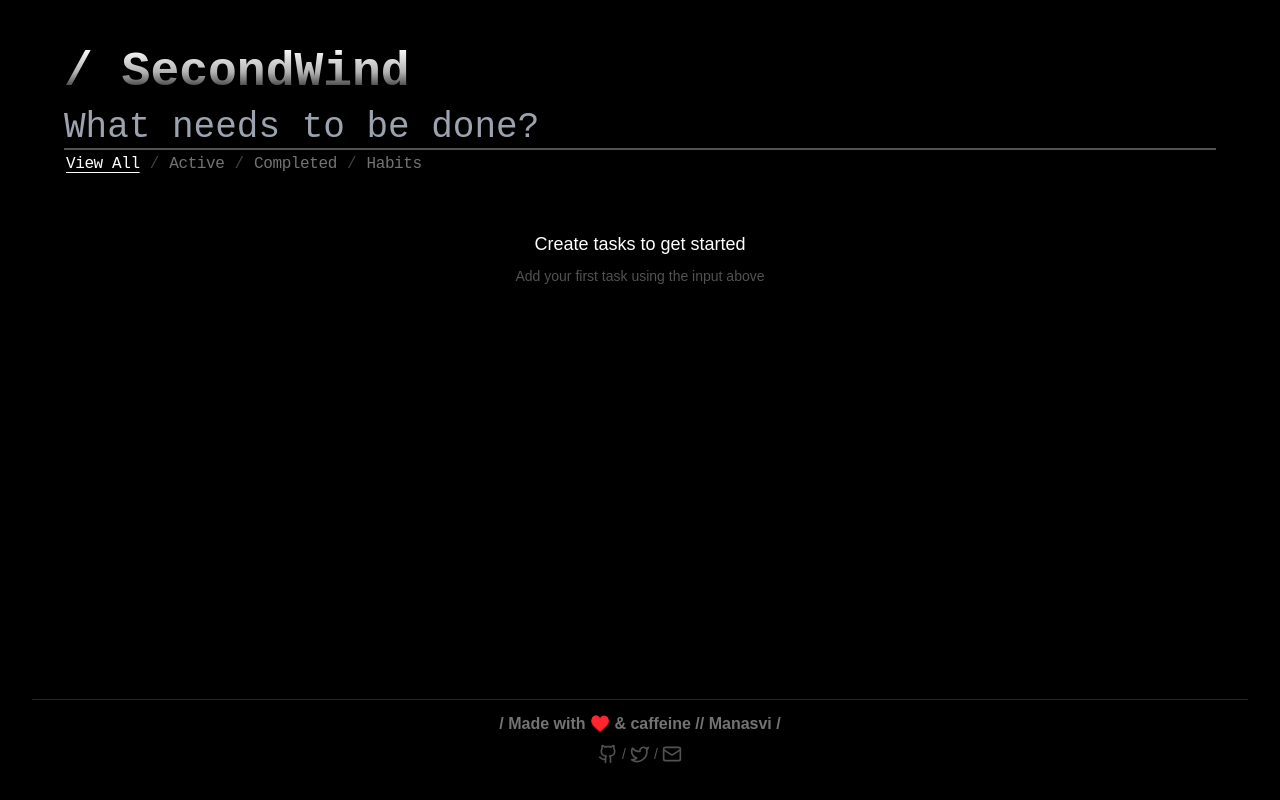
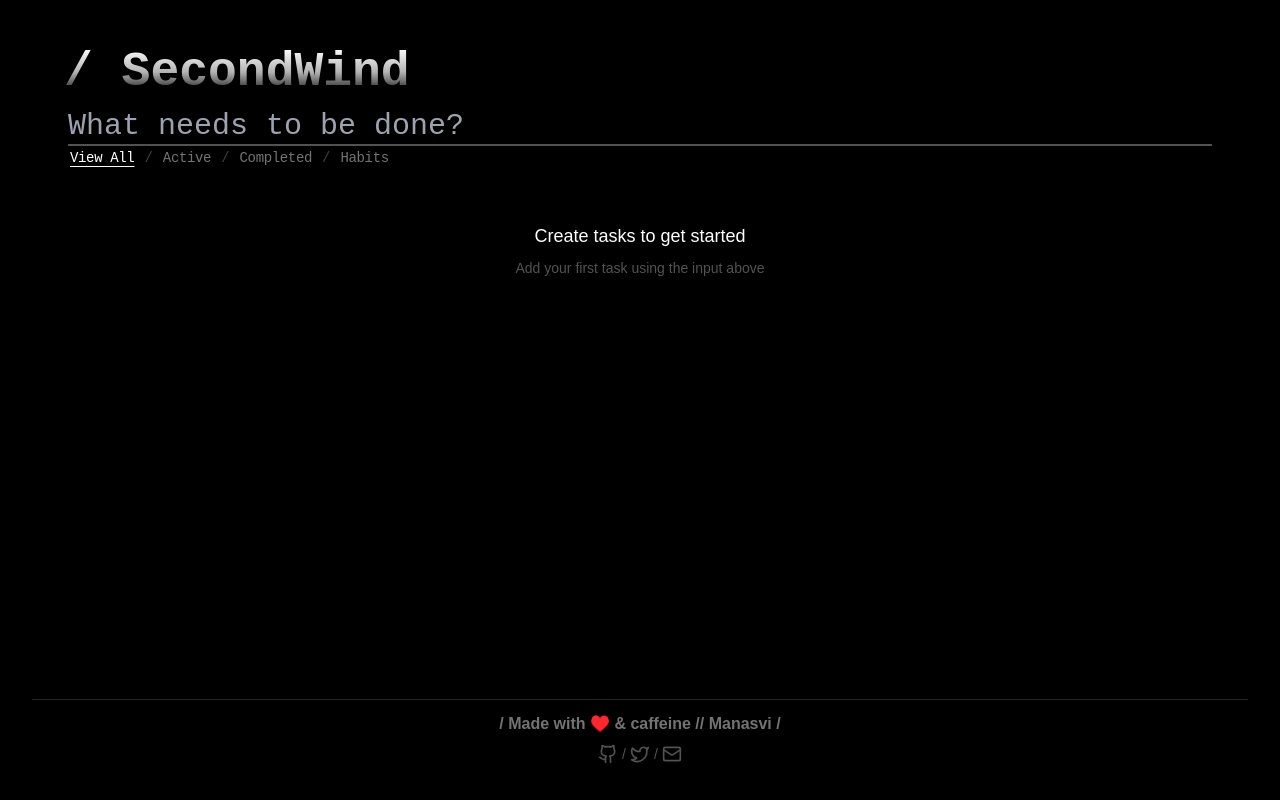
Before and after one commit to manasvitwr/second-wind, a React (Vite) app: page / in a window 1280 px wide. Built offline with nearby package versions, Linux system fonts and the light colour scheme.

Commit message:
feat(ui): Improved navbar text styling

```diff
--- a/src/components/NavBar/NavBar.tsx
+++ b/src/components/NavBar/NavBar.tsx
@@ -21,7 +21,7 @@ const NavBar: React.FC<NavBarProps> = ({ currentFilter, onFilterChange, onAddTas
   };
 
   return (
-    <nav className="flex flex-col gap-0.1 -mb-3">
+    <nav className="flex flex-col px-1 gap-0.1 -mb-3">
       {}
       {currentFilter !== 'habits' && (
         <div className="relative w-full -mb-2.2">
@@ -31,15 +31,15 @@ const NavBar: React.FC<NavBarProps> = ({ currentFilter, onFilterChange, onAddTas
             placeholder="What needs to be done?"
             onChange={e => setNewTask(e.target.value)}
             onKeyPress={handleTaskAdd}
-            className="input-placeholder bg-transparent border-b-2 border-neutral-600 text-white font-geist-mono text-2xl md:text-4xl py-3line w-full tracking-normal transition-all duration-300 focus:border-neutral-400"
+            className="input-placeholder bg-transparent border-b-2 border-neutral-600 text-neutral-400 font-geist-mono font-normal text-2xl md:text-3xl py-3line w-full tracking-normal transition-all duration-300 focus:text-neutral-200 focus:outline-none focus:border-neutral-500 focus:placeholder-neutral-500"
           />
         </div>
       )}
 
-      {/* Filter buttons with horizontal scroll */}
-      <div className="flex items-center gap-0.3 md:gap-1 pb-4 overflow-x-auto scrollbar-hide whitespace-nowrap">
+
+      <div className="flex items-center gap-1 md:gap-1 pb-4 whitespace-nowrap">
         <button
-          className={`nav-text bg-none border-none font-geist-mono px-0.5 py-0.5 transition-colors duration-200 tracking-tight text-lg md:text-base flex-shrink-0 ${
+          className={`nav-text bg-none border-none font-geist-mono font-normal px-0.5 py-0.5 transition-colors duration-200 tracking-tight text-base md:text-sm flex-shrink-0 ${
             currentFilter === 'all'
               ? 'text-white underline underline-offset-4'
               : 'text-neutral-500 hover:text-white'
@@ -48,10 +48,10 @@ const NavBar: React.FC<NavBarProps> = ({ currentFilter, onFilterChange, onAddTas
         >
           View All
         </button>
-        <span className="text-neutral-700 text-sm md:text-base font-geist-mono mx-1 flex-shrink-0">/</span>
+        <span className="text-neutral-700 text-xs md:text-sm font-geist-mono font-normal mx-1 flex-shrink-0">/</span>
         <button
-          className={`nav-text bg-none border-none font-geist-mono px-0.5 py-0.5 transition-colors duration-200 tracking-tight
-             text-lg md:text-base flex-shrink-0 ${
+          className={`nav-text bg-none border-none font-geist-mono font-normal px-0.5 py-0.5 transition-colors duration-200 tracking-tight
+             text-base md:text-sm flex-shrink-0 ${
             currentFilter === 'active'
               ? 'text-white underline underline-offset-4'
               : 'text-neutral-500 hover:text-white'
@@ -60,9 +60,9 @@ const NavBar: React.FC<NavBarProps> = ({ currentFilter, onFilterChange, onAddTas
         >
           Active
         </button>
-        <span className="text-neutral-700 text-sm md:text-base font-geist-mono mx-1 flex-shrink-0">/</span>
+        <span className="text-neutral-700 text-xs md:text-sm font-geist-mono font-normal mx-1 flex-shrink-0">/</span>
         <button
-          className={`nav-text bg-none border-none font-geist-mono px-0.5 py-0.5 transition-colors duration-200 tracking-tight text-lg md:text-base flex-shrink-0 ${
+          className={`nav-text bg-none border-none font-geist-mono font-normal px-0.5 py-0.5 transition-colors duration-200 tracking-tight text-base md:text-sm flex-shrink-0 ${
             currentFilter === 'completed'
               ? 'text-white underline underline-offset-4'
               : 'text-neutral-500 hover:text-white'
@@ -71,9 +71,9 @@ const NavBar: React.FC<NavBarProps> = ({ currentFilter, onFilterChange, onAddTas
         >
           Completed
         </button>
-        <span className="text-neutral-700 text-sm md:text-base font-geist-mono mx-1 flex-shrink-0">/</span>
+        <span className="text-neutral-700 text-xs md:text-sm font-geist-mono font-normal mx-1 flex-shrink-0">/</span>
         <button
-          className={`nav-text bg-none border-none font-geist-mono px-0.5 py-0.5 transition-colors duration-200 tracking-tight text-lg md:text-base flex-shrink-0 ${
+          className={`nav-text bg-none border-none font-geist-mono font-normal px-0.5 py-0.5 transition-colors duration-200 tracking-tight text-base md:text-sm flex-shrink-0 ${
             currentFilter === 'habits'
               ? 'text-white underline underline-offset-4'
               : 'text-neutral-500 hover:text-white'
```
